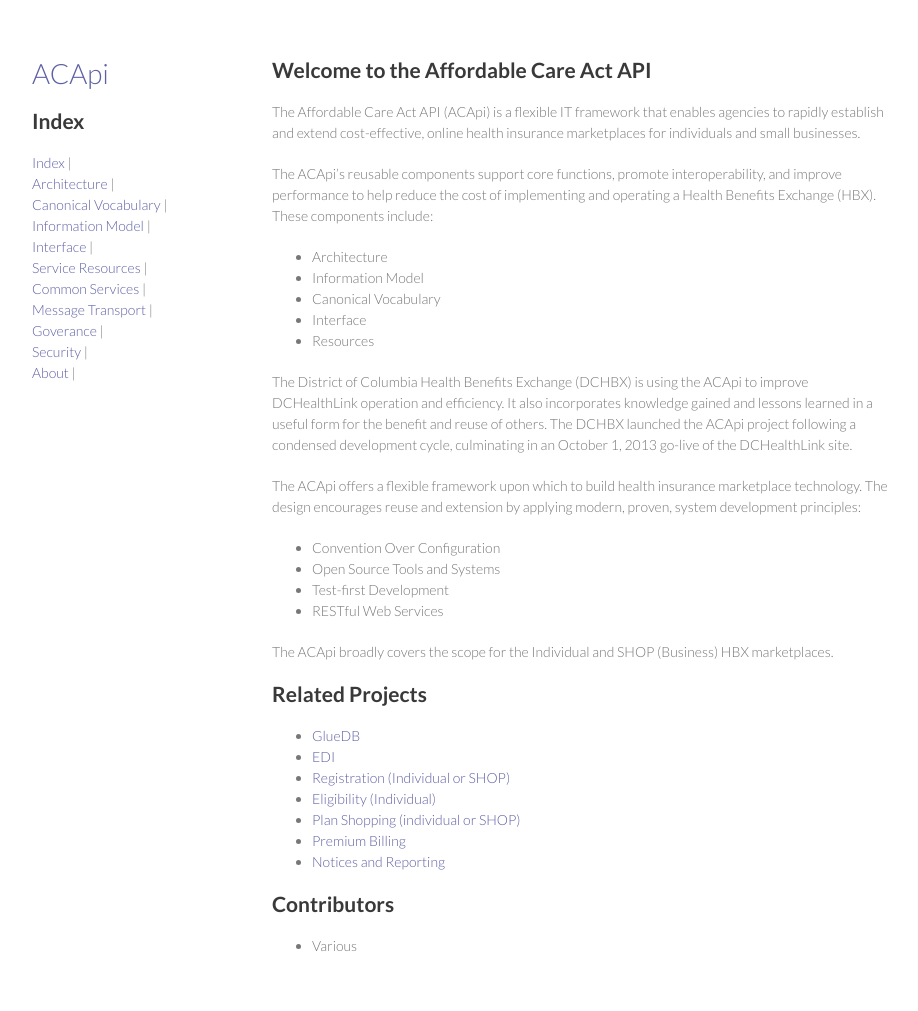
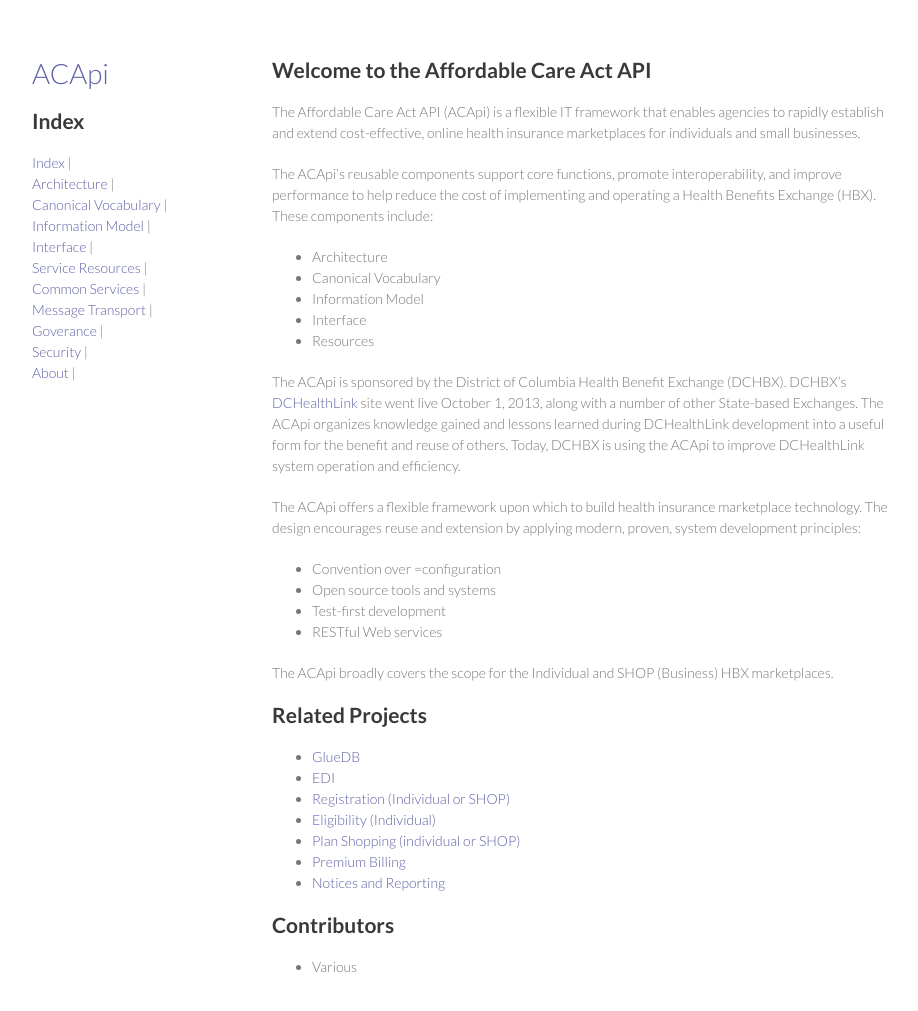
Before and after one commit to dchbx/dchbx.github.io, a Jekyll site: the page built from index.md, in a window 1280 px wide and 1047 px high. Shown: the top 1011 px of the window, without its empty margins (178-1096 px from the left). Built offline with Jekyll 4.4.1, drawn with Linux system fonts in a browser that asks for light colours; Markdown is read by kramdown in place of the engine named in the settings.

Commit message:
Clarify genesis of ACApi

```diff
--- a/index.md
+++ b/index.md
@@ -10,19 +10,19 @@ The Affordable Care Act API (ACApi) is a flexible IT framework that enables agen
 The ACApi's reusable components support core functions, promote interoperability, and improve performance to help reduce the cost of implementing and operating a Health Benefits Exchange (HBX).  These components include:
 
 * Architecture
+* Canonical Vocabulary
 * Information Model
-* Canonical Vocabulary
 * Interface
 * Resources
 
-The District of Columbia Health Benefits Exchange (DCHBX) is using the ACApi to improve DCHealthLink operation and efficiency.  It also incorporates knowledge gained and lessons learned in a useful form for the benefit and reuse of others.  The DCHBX launched the ACApi project following a condensed development cycle, culminating in an October 1, 2013 go-live of the DCHealthLink site.
+The ACApi is sponsored by the District of Columbia Health Benefit Exchange (DCHBX).  DCHBX's [DCHealthLink](https://dchealthlink.com/) site went live October 1, 2013, along with a number of other State-based Exchanges.  The ACApi organizes knowledge gained and lessons learned during DCHealthLink development into a useful form for the benefit and reuse of others. Today, DCHBX is using the ACApi to improve DCHealthLink system operation and efficiency.
 
 The ACApi offers a flexible framework upon which to build health insurance marketplace technology.  The design encourages reuse and extension by applying modern, proven, system development principles:
 
-* Convention Over Configuration
-* Open Source Tools and Systems
-* Test-first Development
-* RESTful Web Services
+* Convention over =configuration
+* Open source tools and systems
+* Test-first development
+* RESTful Web services
 
 The ACApi broadly covers the scope for the Individual and SHOP (Business) HBX marketplaces.
 
```
